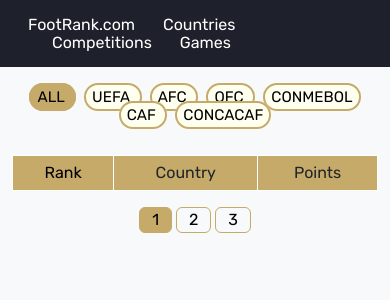
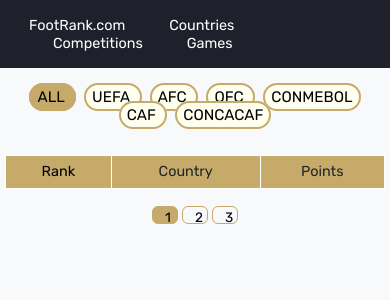
Before and after one commit to ok7uz/footrank, a Django app: page /ranking/ in a window 390 px wide. Shown: the top 300 px of the page. Run offline with Django 5.2, Linux system fonts and the light colour scheme; data that the repository does not hold is empty.

Commit message:
Responsive

```diff
--- a/apps/ranking/templates/ranking.html
+++ b/apps/ranking/templates/ranking.html
@@ -8,7 +8,73 @@
 {% block og-description %}Check out the latest FIFA Men's Rankings to see where national football teams stand. Get real-time updates on rankings based on international competitions and match results.{% endblock %}
 {% block og-url %}{{ request.build_absolute_uri }}{% endblock %}
 
-{% block content %}
+{% block content %}<style>
+    /* Mobil qurilmalar uchun media query */
+    @media (max-width: 768px) {
+        .container {
+            padding-left: 5px;
+            padding-right: 5px;
+        }
+
+        table {
+            font-size: 0.85rem;
+        }
+
+        .table thead tr td {
+            padding: 0.5rem;
+        }
+
+        .table tbody tr td {
+            padding: 0.3rem;
+        }
+
+        .modal-dialog {
+            max-width: 90vw;
+        }
+
+        .col-lg-8 {
+            padding-left: 0;
+            padding-right: 0;
+        }
+
+        /* Filter knopkalarini tartibga solish */
+        .nav a {
+            font-size: 0.9rem;
+            padding: 0.5rem;
+        }
+
+        /* Confederation knopkalarining kengligi */
+        .confederation-filter a {
+            width: 80px;
+            font-size: 0.8rem;
+        }
+
+        /* Jadvaldagi rangli knopkalarning minimal kengligi */
+        td span {
+            font-size: 0.75rem;
+            padding: 2px 4px;
+        }
+
+        .table img {
+            width: 24px;
+            height: 16px;
+        }
+
+        /* i (information) knopka hajmi */
+        .btn {
+            height: 18px;
+            width: 18px;
+            font-size: 0.85rem;
+        }
+
+        /* Jadvaldagi rank va points ustunlarini moslashtirish */
+        td {
+            font-size: 0.9rem;
+        }
+    }
+</style>
+
+
     <div class="col-lg-8 m-auto mt-5">
         <p class="text-center fs-6 py-3">
             <a class="mx-1" href="{% url 'ranking' %}"
@@ -42,11 +108,11 @@
                     <td class="col-1 align-middle small">
                 {% if team.rank_difference > 0 %}
                                 <span class="align-items-center" style="color: green; background: #DDFFDD; border: 1px solid green; border-radius: 20px; padding: 2px 5px;">
-                                    {{ team.rank_difference }} 🡩
+                                    {{ team.rank_difference }}🡩
                                 </span>
                         {% elif team.rank_difference < 0 %}
                                 <span class="align-items-center" style="color: red; background: #FFEEEE; border: 1px solid red; border-radius: 20px; padding: 2px 5px;">
-                                    {{ team.rank_difference | stringformat:"d" | slice:"1:" }} 🡫
+                                    {{ team.rank_difference | stringformat:"d" | slice:"1:" }}🡫
                                 </span>
                         {% endif %}
                     </td>
```
